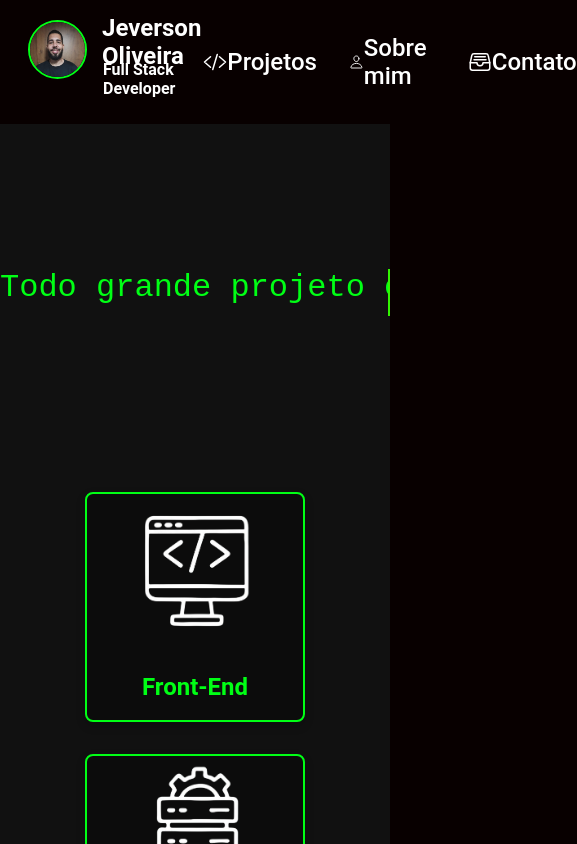
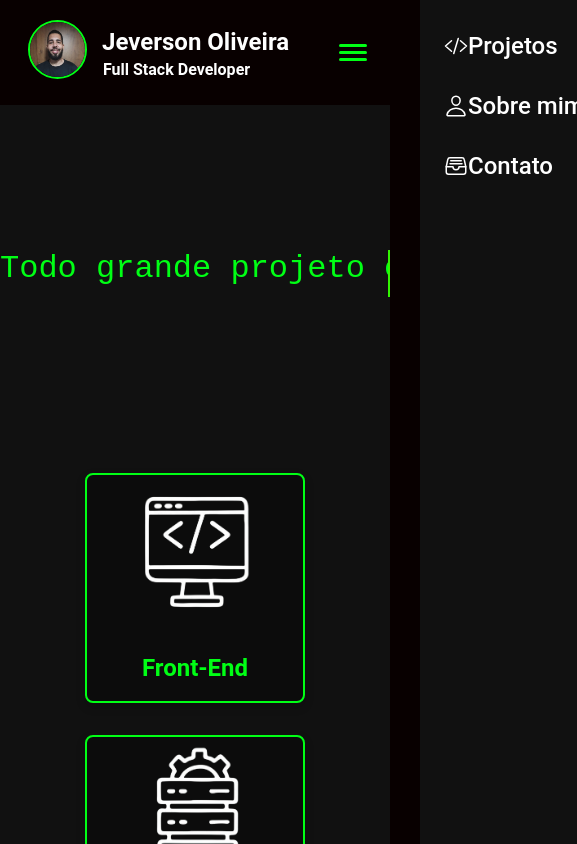
Before and after one commit to devjeverson/my-portfolio, an Angular app: page / in a window 390 px wide. Shown: the top 844 px of the page, 577 px wide, since content can reach past the window. Built offline with nearby package versions, Linux system fonts and the light colour scheme.

Commit message:
feat: implement responsive navigation with hamburger menu; enhance header component for better usability

```diff
--- a/src/app/header/header.component.html
+++ b/src/app/header/header.component.html
@@ -1,5 +1,5 @@
 <a routerLink="/" routerLinkActive="active" class="profile-link">
-  <div class="navbar">
+  <nav class="navbar">
   <div class="profile">
 
     <div class="logo-title">
@@ -10,10 +10,18 @@
       <p>Full Stack Developer</p>
     </div>
   </div>
-  <nav class="nav-links">
-    <a routerLink="/projetos" routerLinkActive="active"><ion-icon name="code-slash-outline"></ion-icon>Projetos</a>
-    <a routerLink="/sobre" routerLinkActive="active"><ion-icon name="person-outline"></ion-icon> Sobre mim</a>
-    <a routerLink="/contato" routerLinkActive="active"><ion-icon name="file-tray-full-outline"></ion-icon>Contato</a>
-  </nav>
-</div>
+  <ul class="nav-links" [class.open]="menuOpen">
+    <li><a routerLink="/projetos" routerLinkActive="active"><ion-icon name="code-slash-outline"></ion-icon>Projetos</a></li>
+    <li><a routerLink="/sobre" routerLinkActive="active"><ion-icon name="person-outline"></ion-icon> Sobre mim</a></li>
+    <li><a routerLink="/contato" routerLinkActive="active"><ion-icon name="file-tray-full-outline"></ion-icon>Contato</a></li>
+  </ul>
+    <button class="hamburger" (click)="toggleMenu()">
+    <span></span>
+    <span></span>
+    <span></span>
+   </button>
+
+
+
+</nav>
 </a>
--- a/src/app/header/header.component.scss
+++ b/src/app/header/header.component.scss
@@ -9,6 +9,9 @@
   display: flex;
   justify-content: space-between;
   align-items: center;
+  width: 100%;
+  max-width: 100vw;
+  box-sizing: border-box;
   color: white;
   padding: 0.5rem 1rem;
   position: sticky;
@@ -82,3 +85,75 @@
     }
   }
 }
+
+// Hamburger menu styles
+
+.logo {
+  color: #00ff15;
+  font-weight: bold;
+  font-size: 1.2rem;
+  letter-spacing: 1px;
+}
+
+.hamburger {
+  display: none;
+  flex-direction: column;
+  gap: 4px;
+  background: none;
+  border: none;
+  cursor: pointer;
+  z-index: 101;
+}
+
+.hamburger span {
+  width: 28px;
+  height: 3px;
+  background: #00ff15;
+  border-radius: 2px;
+  display: block;
+}
+
+.nav-links {
+  display: flex;
+  gap: 2rem;
+  list-style: none;
+  margin: 0;
+  padding: 0;
+}
+
+.nav-links li a {
+  color: #00ff15;
+  text-decoration: none;
+  font-weight: 500;
+  font-size: 1.5rem;
+  transition: color 0.2s;
+}
+
+.nav-links li a:hover {
+  color: #32f502;
+}
+
+/* Responsivo */
+@media (max-width: 800px) {
+  .nav-links {
+    position: fixed;
+    top: 0;
+    right: -80vw; // comece fora da tela
+    height: 100vh;
+    width: 60vw;
+    background: #111;
+    flex-direction: column;
+    align-items: flex-start;
+    padding: 2rem 1.5rem;
+    gap: 2rem;
+    transition: right 0.3s;
+    z-index: 100;
+  }
+  .nav-links.open {
+    right: 0;
+  }
+  .hamburger {
+    display: flex;
+    margin-right: 0.05rem// ajuste conforme necessário
+  }
+}
--- a/src/app/header/header.component.ts
+++ b/src/app/header/header.component.ts
@@ -12,4 +12,13 @@ import { RouterModule } from '@angular/router';
 })
 export class HeaderComponent {
 
+  menuOpen = false;
+
+  toggleMenu() {
+    this.menuOpen = !this.menuOpen;
+  }
+
+  closeMenu() {
+    this.menuOpen = false;
+  }
 }
--- a/src/styles.scss
+++ b/src/styles.scss
@@ -8,6 +8,7 @@ body {
   min-height: 100vh;
   font-family: Roboto, "Helvetica Neue", sans-serif;
   background-color: #080000;
+   overflow-x: hidden;
 }
 
 app-root {
```
